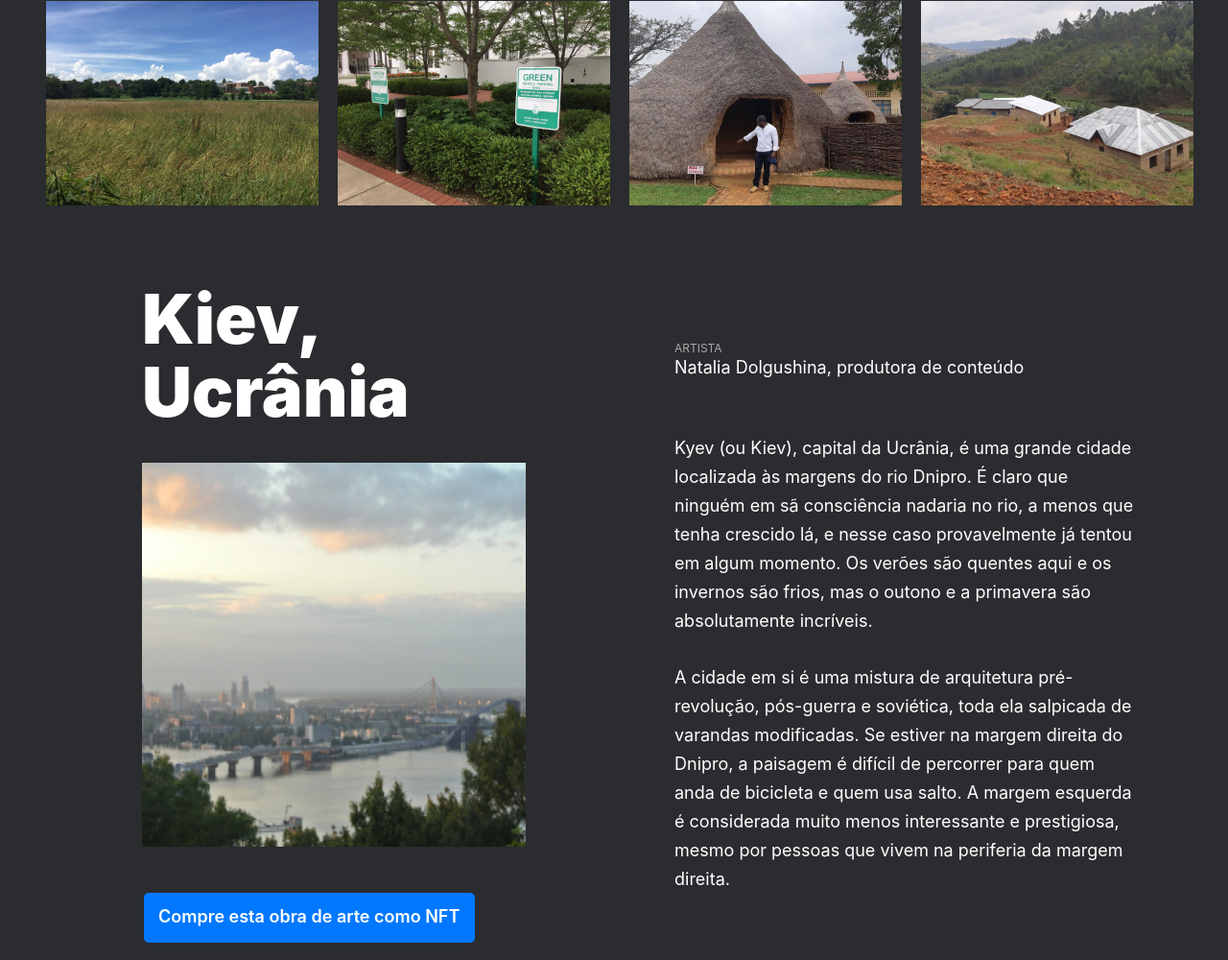
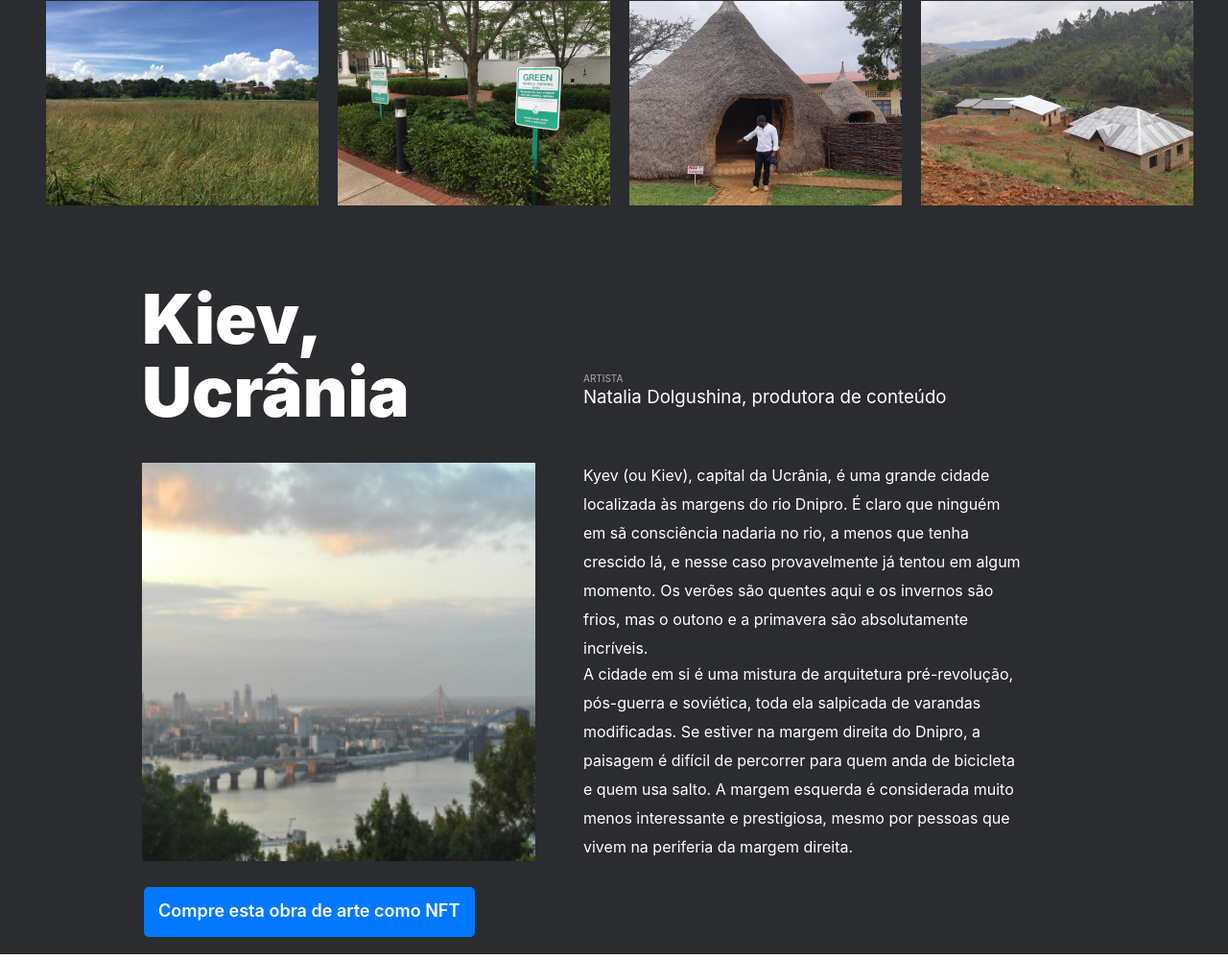
Before and after one commit to CamilaJannuzziDev/web_project_homeland, a plain HTML site: page index.html in a window 1280 px wide. Shown: the part 2330-3330 px from the top of the page at 96% size. Drawn offline with Linux system fonts and the light colour scheme; a web font is replaced by a local one.

Commit message:
atualizacoes css

```diff
--- a/Styles/styles.css
+++ b/Styles/styles.css
@@ -150,7 +150,7 @@
 .places__kieve {
     display: grid;
     grid-template-rows: 100px 100px;
-    column-gap: 2px;
+    margin-right: 250px;
 }
 
 .kieve__title {
@@ -171,8 +171,8 @@
 }
 
 .kieve__image {
-    width: 400px;
-    height: 400px;
+    width: 410px;
+    height: 415px;
     padding-top: 148px;
     padding-left: 148px;
     grid-column: 1;
@@ -180,11 +180,12 @@
 
 .kieve__artist {
     grid-column: 2;
+    padding-top: 30px;
     padding-bottom: 5px;
     width: 58px;
     height: 15px;
     color:#AAAAAA;
-    font-size: 12px;
+    font-size: 10px;
     font-family: 'Inter', sans-serif;
     text-transform: uppercase;
     font-weight: 400;
@@ -196,7 +197,7 @@
     width: 456px;
     height: 22px;
     color: white;
-    font-size: 18px;
+    font-size: 1.5;
     font-family: 'Inter', sans-serif;
     font-weight: 400;
     line-height: 22px;
@@ -205,10 +206,11 @@
 
 .kieve__text-first {
     grid-column: 2;
-    width: 484px;
-    height: 203px;
+    width: 460px;
+    height: 175px;
+    padding-top: 30px;
     color: white;
-    font-size: 18px;
+    font-size: 1.5;
     font-family: 'Inter', sans-serif;
     font-weight: 400;
     line-height: 30px;
@@ -221,10 +223,10 @@
 
 .kieve__text-second {
     grid-column: 2;
-    width: 484px;
+    width: 460px;
     height: 203px;
     color: white;
-    font-size: 18px;
+    font-size: 1.5;
     font-family: 'Inter', sans-serif;
     font-weight: 400;
     line-height: 30px;
```
Also changed, not shown: 2 other files.
